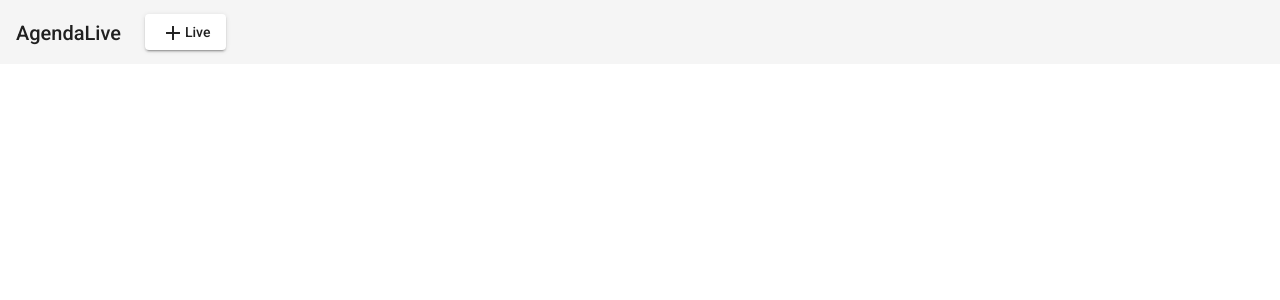
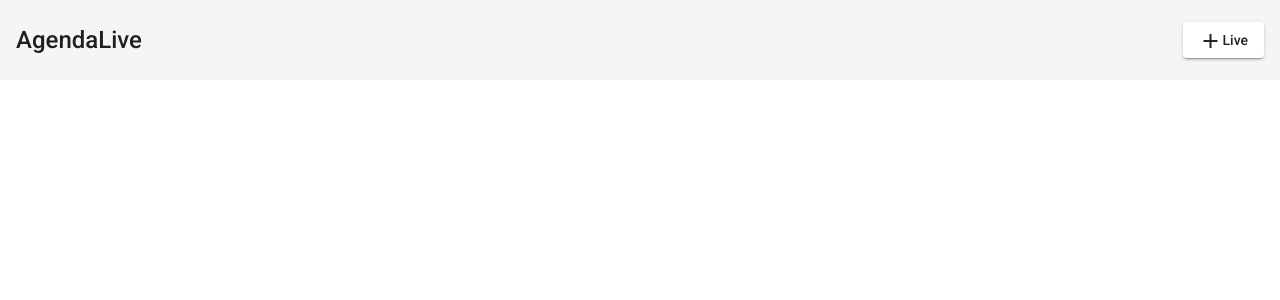
Before and after one commit to juliocesargoncalves/agendaLiveAngular, an Angular app: page / in a window 1280 px wide. Shown: the top 300 px of the page. Built offline with nearby package versions, Linux system fonts and the light colour scheme.

Commit message:
subindo arquivos

```diff
--- a/src/app/views/home/home.component.css
+++ b/src/app/views/home/home.component.css
@@ -1,3 +1,8 @@
 .example-spacer {
     flex: 1 1 auto;
   }
+
+  .mudancas{
+      height: 80px;
+      font-size: 1.5rem;
+  }
--- a/src/app/views/home/home.component.html
+++ b/src/app/views/home/home.component.html
@@ -1,11 +1,7 @@
-
 <mat-toolbar>
-  <mat-toolbar-row>
-    <span>AgendaLive<mat-icon>data_ranger</mat-icon></span>
-    <span class="exmple-spacer"></span>
-    <button mat-raised-button><mat-icon>add</mat-icon>Live</button>
-  </mat-toolbar-row>
-
-
-
-  </mat-toolbar>
+    <mat-toolbar-row class="mudancas">
+        <span>AgendaLive<mat-icon>data_ranger</mat-icon></span>
+        <span class="example-spacer"></span>
+        <button mat-raised-button><mat-icon>add</mat-icon>Live</button>
+    </mat-toolbar-row>
+</mat-toolbar>
```
